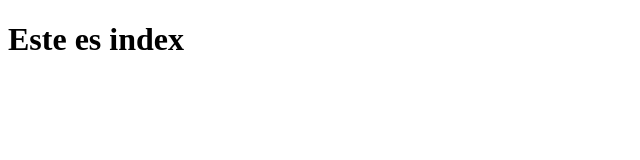
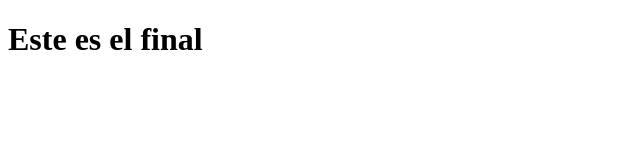
Before and after one commit to GlisseLisbeth/kanban-example, a plain HTML site: page index.html in a window 1280 px wide. Shown: the full height of the page, 0-640 px from the left. Drawn offline with Linux system fonts and the light colour scheme.

Commit message:
Tarea Terminada. Close #1

```diff
--- a/index.html
+++ b/index.html
@@ -7,6 +7,6 @@
   <title>Demo</title>
 </head>
 <body>
-  <h1>Este es index</h1>
+  <h1>Este es el final</h1>
 </body>
 </html>
```
